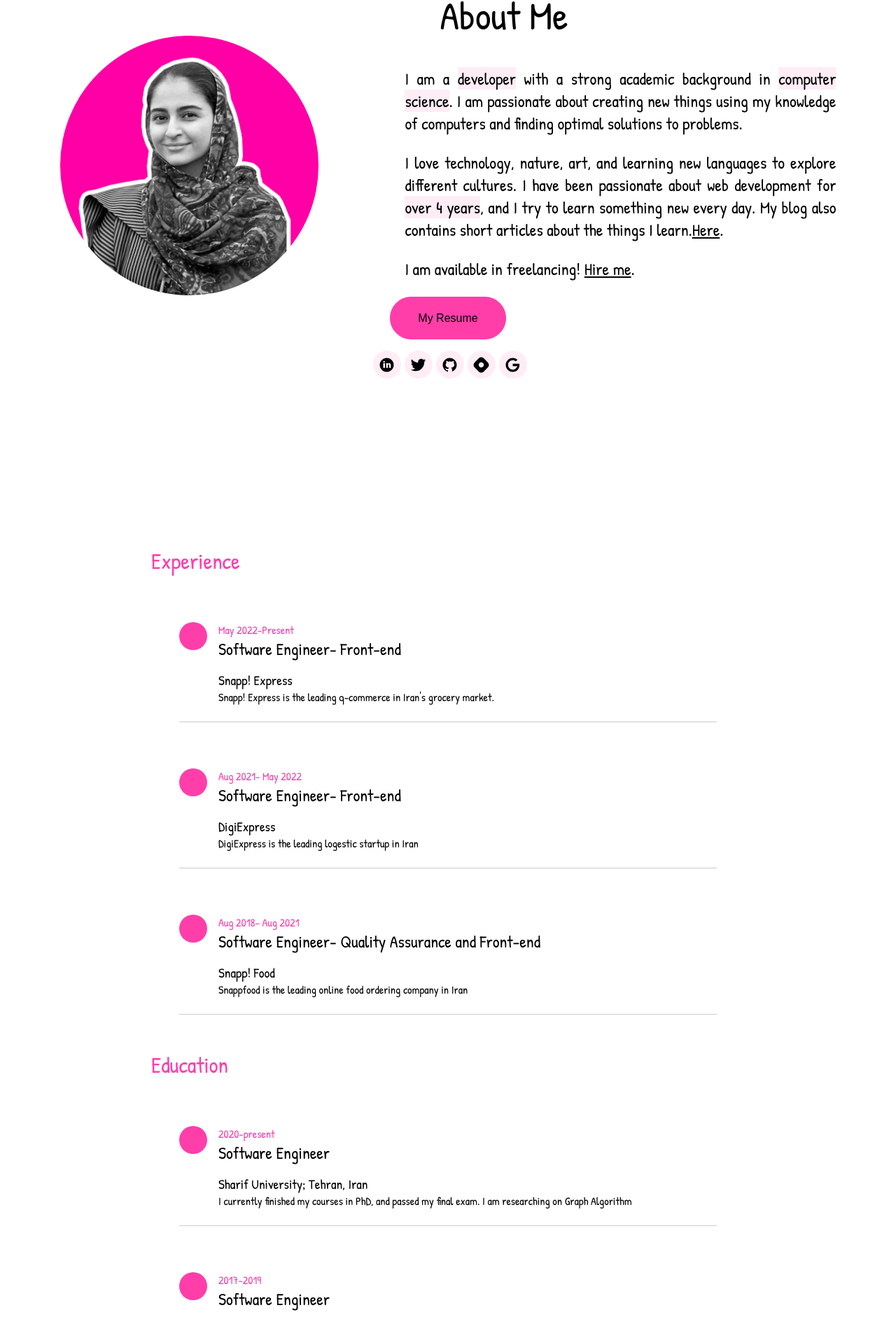
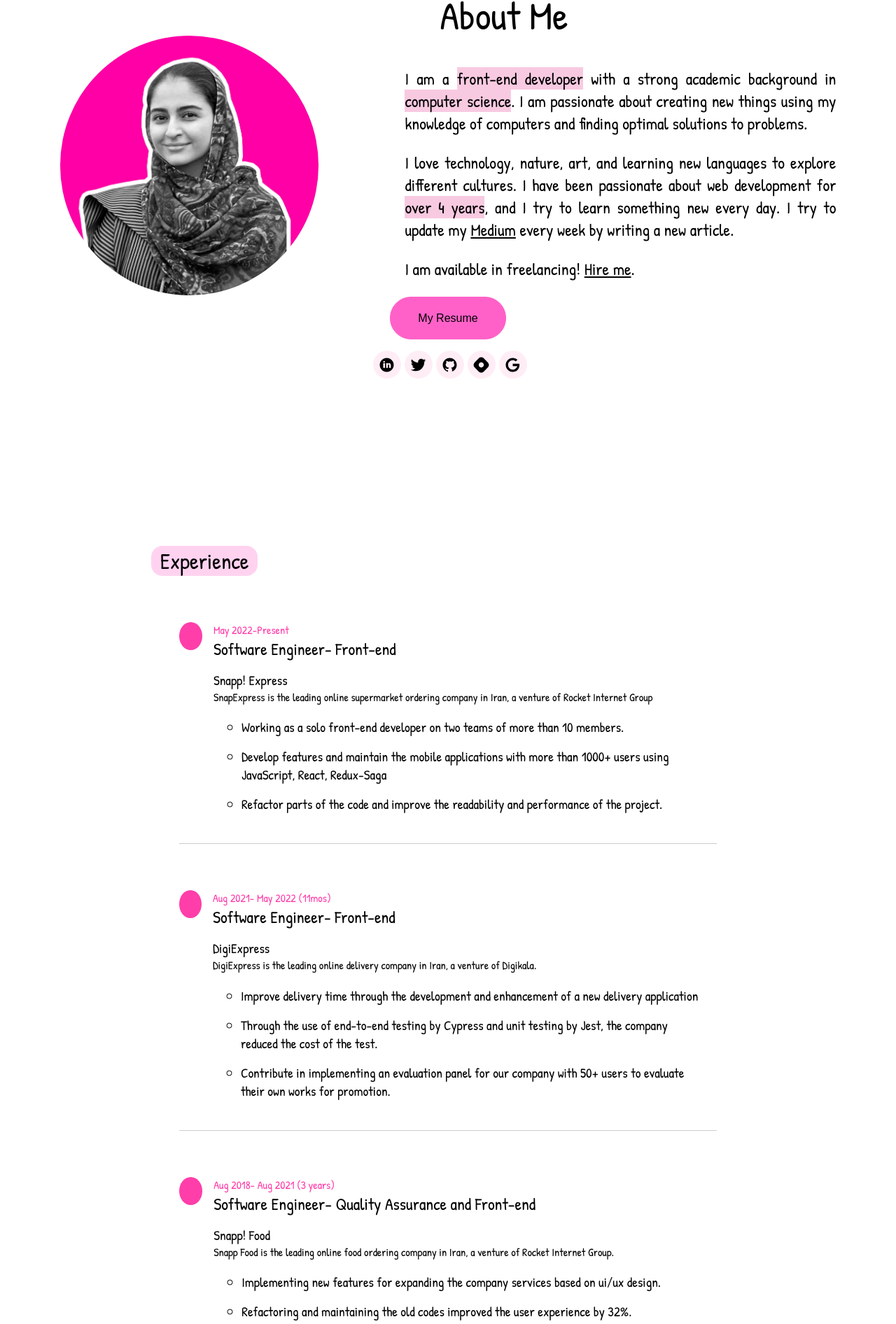
Before and after one commit to narzk/niloofarazkhani, a React (Create React App) app: page / in a window 1280 px wide. Shown: the part 878-2770 px from the top of the page at 70% size. Built offline with nearby package versions, Linux system fonts and the light colour scheme.

Commit message:
update resume

```diff
--- a/src/components/Button.module.scss
+++ b/src/components/Button.module.scss
@@ -1,12 +1,12 @@
 .button{
     padding: 1.2rem;
-    background-color: #ff3eaa;
+    background-color: #ff61c8;
     border:none;
     border-radius: 30px;
     font-weight: bold;
     font-size: 18px;
     cursor: pointer;
-    border: 1px solid #ff3eaa;
+    border: 1px solid #ff61c8;
 
     @media (max-width: 768px) {
   padding: 1rem;
--- a/src/components/ResumeCard.js
+++ b/src/components/ResumeCard.js
@@ -1,6 +1,6 @@
 import style from "./ResumeCard.module.scss";
 
-export default function ResumeCard({ date, subject, place, description }) {
+export default function ResumeCard({ date, subject, place, description, tasks }) {
   return (
     <div className={style.card}>
       <div className={style.card__bullet}></div>
@@ -14,6 +14,8 @@ export default function ResumeCard({ date, subject, place, description }) {
         <div className={style.card__body}>
           <div className={style.card__place}>{place}</div>
           <div className={style.card__description}>{description}</div>
+          <ul className={style.card__tasks}>{tasks.map(task=><li>{task}</li>)}</ul>
+
         </div>
       </div>
     </div>
--- a/src/components/ResumeCard.module.scss
+++ b/src/components/ResumeCard.module.scss
@@ -5,6 +5,13 @@
   padding-bottom: 24px;
   @media (max-width: 768px) {
     margin-bottom: 30px;
+  }
+  &__tasks{
+    text-decoration: dotted;
+    li{
+
+      list-style:circle;
+    }
   }
   &__bullet {
     width: 2.5rem;
--- a/src/constants/ResumeConst.js
+++ b/src/constants/ResumeConst.js
@@ -14,46 +14,58 @@ export const Education_Experience = [
         subject: "Software Engineer- Front-end",
         place: "Snapp! Express",
         description:
-          "Snapp! Express is the leading q-commerce in Iran's grocery market.",
+          "SnapExpress is the leading online supermarket ordering company in Iran, a venture of Rocket Internet Group",
+        tasks: [
+          "Working as a solo front-end developer on two teams of more than 10 members.",
+          "Develop features and maintain the mobile applications with more than 1000+ users using JavaScript, React, Redux-Saga",
+          "Refactor parts of the code and improve the readability and performance of the project.",
+        ],
       },
       {
-        date: "Aug 2021- May 2022",
+        date: "Aug 2021- May 2022 (11mos)",
         subject: "Software Engineer- Front-end",
         place: "DigiExpress",
-        description: "DigiExpress is the leading logestic startup in Iran",
+        description:
+          "DigiExpress is the leading online delivery company in Iran, a venture of Digikala.",
+        tasks: [
+          "Improve delivery time through the development and enhancement of a new delivery application",
+          " Through the use of end-to-end testing by Cypress and unit testing by Jest, the company reduced the cost of the test.",
+          "Contribute in implementing an evaluation panel for our company with 50+ users to evaluate their own works for promotion.",
+        ],
       },
       {
-        date: "Aug 2018- Aug 2021",
+        date: "Aug 2018- Aug 2021 (3 years)",
         subject: "Software Engineer- Quality Assurance and Front-end",
         place: "Snapp! Food",
         description:
-          "Snappfood is the leading online food ordering company in Iran",
+          "Snapp Food is the leading online food ordering company in Iran, a venture of Rocket Internet Group.",
+        tasks: [
+          "Implementing new features for expanding the company services based on ui/ux design.",
+          "Refactoring and maintaining the old codes improved the user experience by 32%.",
+          "Contributing to an integrated design system (using storybook) for projects in the company,accelerating productivity.",
+        ],
       },
     ],
   },
   {
     category: category["edu"],
     info: [
-      {
-        date: "2020-present",
-        subject: "Software Engineer",
-        place: "Sharif University; Tehran, Iran",
-        description:
-          "I currently finished my courses in PhD, and passed my final exam. I am researching on Graph Algorithm",
-      },
+
       {
         date: "2017-2019",
         subject: "Software Engineer",
-        place: "Amirkabir University; Tehran, Iran",
+        place: "Tehran Polytechnic University; Tehran, Iran",
         description:
-          "I finished my master degree with two published paper, on social network algorithms",
+          "Courses: Advanced Algorithm, Design Patterns, Advanced Database",
+        tasks: [],
       },
       {
         date: "2012-2016",
         subject: "Computer Science",
-        place: "Amirkabir University; Tehran, Iran",
+        place: "Tehran Polytechnic University; Tehran, Iran",
         description:
-          "courses: Algorithm Design, Data Structure, Advanced Programing, etc",
+          "courses: Algorithm Design, Data Structure, Advanced Programing(C , C++), Database, Software Engineering",
+        tasks: [],
       },
     ],
   },
@@ -98,39 +110,37 @@ export const Education_Experience = [
 //   },
 // ];
 export const skills = [
-  { title: "JavaScript", grade: 'h' },
-  { title: "HTML", grade: 'h' },
-  { title: "CSS", grade: 'h' },
-  { title: "React", grade: 'h' },
-  { title: "Redux", grade: 'h' },
-  { title: "Algorithm", grade: 'h' },
-  { title: "Redux-thunk", grade: 'h' },
-  { title: "Redux-saga", grade: 'h' },
-  { title: "Redux-toolkit", grade: 'h'},
-  { title: "styled-components", grade: 'h' },
-  { title: "css-modules", grade: 'h' },
-  { title: "Sass", grade: 'h' },
-  { title: "Git", grade: 'h' },
-  { title: "source control", grade: 'h' },
-  { title: "Agile", grade: 'h' },
-  { title: "Scrum", grade: 'h' },
-  { title: "NodeJS", grade: 'm' },
-  { title: "Python", grade: 'm' },
-  { title: "Mobx", grade: 'm' },
-  { title: "TypeScript", grade: 'm' },
-  { title: "Storybook", grade: 'm' },
-  { title: "Axios", grade: 'm' },
-  { title: "Restful-APIs", grade: 'm' },
-  { title: "Webpack", grade: 'm' },
-  { title: "Linux", grade: 'm' },
-  { title: "system design", grade: 'm' },
-  { title: "DataBase", grade: 'm' },
-  { title: "Next.js", grade: 's' },
-  { title: "Jest", grade: 's' },
-  { title: "Cypress", grade: 's' },
-  { title: "React-testing-library", grade: 's' },
-  { title: "CI/CD", grade: 's' },
-  { title: "Machine Learning", grade: 's' },
-
-
+  { title: "JavaScript", grade: "h" },
+  { title: "HTML", grade: "h" },
+  { title: "CSS", grade: "h" },
+  { title: "React", grade: "h" },
+  { title: "Redux", grade: "h" },
+  { title: "Algorithm", grade: "h" },
+  { title: "Redux-thunk", grade: "h" },
+  { title: "Redux-saga", grade: "h" },
+  { title: "Redux-toolkit", grade: "h" },
+  { title: "styled-components", grade: "h" },
+  { title: "css-modules", grade: "h" },
+  { title: "Sass", grade: "h" },
+  { title: "Git", grade: "h" },
+  { title: "source control", grade: "h" },
+  { title: "Agile", grade: "h" },
+  { title: "Scrum", grade: "h" },
+  { title: "NodeJS", grade: "m" },
+  { title: "Python", grade: "m" },
+  { title: "Mobx", grade: "m" },
+  { title: "TypeScript", grade: "m" },
+  { title: "Storybook", grade: "m" },
+  { title: "Axios", grade: "m" },
+  { title: "Restful-APIs", grade: "m" },
+  { title: "Webpack", grade: "m" },
+  { title: "Linux", grade: "m" },
+  { title: "system design", grade: "m" },
+  { title: "DataBase", grade: "m" },
+  { title: "Next.js", grade: "s" },
+  { title: "Jest", grade: "s" },
+  { title: "Cypress", grade: "s" },
+  { title: "React-testing-library", grade: "s" },
+  { title: "CI/CD", grade: "s" },
+  { title: "Machine Learning", grade: "s" },
 ];
--- a/src/frames/AboutMe.js
+++ b/src/frames/AboutMe.js
@@ -20,7 +20,7 @@ export default function AboutMe() {
           <div className={style.aboutMe__description}>
             <h1 className={style.aboutMe__title}>About Me</h1>
             <p>
-              I am a <mark>developer</mark> with a strong academic background in{" "}
+              I am a <mark>front-end developer</mark> with a strong academic background in{" "}
               <mark>computer science</mark>. I am passionate about creating new
               things using my knowledge of computers and finding optimal
               solutions to problems.
@@ -29,17 +29,16 @@ export default function AboutMe() {
               I love technology, nature, art, and learning new languages to
               explore different cultures. I have been passionate about web
               development for <mark>over 4 years</mark>, and I try to learn
-              something new every day. My blog also contains short articles
-              about the things I learn.
+              something new every day. I try to update my{" "}
               <a
                 title="blog"
                 className={style.here}
-                href={"https://niloodeveloper.hashnode.dev/"}
+                href={"https://medium.com/@niloofararazkhani"}
                 target={"_blank"}
               >
-                Here
-              </a>
-              .
+                Medium
+              </a>{" "}
+              every week by writing a new article.
             </p>
             <p>
               I am available in freelancing!{" "}
--- a/src/frames/AboutMe.module.scss
+++ b/src/frames/AboutMe.module.scss
@@ -80,5 +80,5 @@
   font-weight: bold;
 }
 mark{
-  background-color: #FFEDF6;
+  background-color: #f8cae1;
 }
--- a/src/frames/Intro.module.scss
+++ b/src/frames/Intro.module.scss
@@ -55,9 +55,11 @@ h2 {
 }
 .writing {
   @include typed(
-    "Developer",
-    "PhD Candidate",
+    "Fornt-End Developer",
+    "Software Engineer",
     "Technical Writer"
   );
-  color: #ff3eaa;
+  color: black;
+  text-decoration:underline;
+
 }
--- a/src/frames/Resume.js
+++ b/src/frames/Resume.js
@@ -18,6 +18,7 @@ export default function Resume() {
                   subject={el.subject}
                   place={el.place}
                   description={el.description}
+                  tasks={el.tasks}
                 />
               ))}
             </>
@@ -37,15 +38,7 @@ export default function Resume() {
             {skills.map((skill) => (
               <div
                 className={style.resume__skill}
-                style={{
-                  backgroundColor: `${
-                    skill.grade === "h"
-                      ? "#f53b99"
-                      : skill.grade === "m"
-                      ? "#fa87c1"
-                      : "#FFEDF6"
-                  }`,
-                }}
+
               >
                 {skill.title}
               </div>
--- a/src/frames/Resume.module.scss
+++ b/src/frames/Resume.module.scss
@@ -13,7 +13,11 @@
     }
   }
   &__category {
-    color: #ff3eaa;
+    color: black;
+    background-color: #ffd3f0;
+    width:fit-content;
+    border-radius: 1rem;
+    padding: 0 0.8rem;
     font-weight: 600;
     font-size: xx-large;
     margin-bottom: 50px;
@@ -28,6 +32,9 @@
     flex-wrap: wrap;
     align-items: center;
     justify-content: center;
+    background-color: #ffd3f0;
+    border-radius: 5px;
+
   }
   &__skill {
     margin: 0.5rem 0.5rem 0.5rem 0rem;
```
Also changed, not shown: 1 other file (tests, documents, lock files or other folders).
